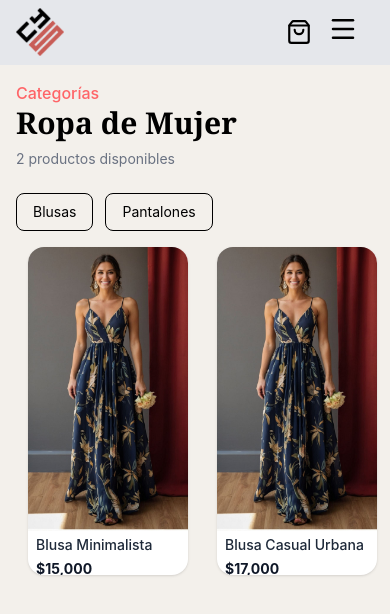
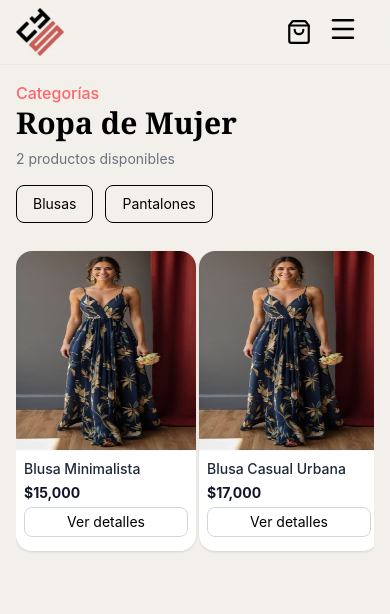
Before and after one commit to ordogens/Proyecto-Formativo-Cliente, a React (Vite) app: page /ropa-mujer in a window 390 px wide. Shown: the top 614 px of the page. Built offline with nearby package versions, Linux system fonts and the light colour scheme.

Commit message:
Solución cards de productos responsiva

```diff
--- a/src/components/header/Header.tsx
+++ b/src/components/header/Header.tsx
@@ -19,20 +19,35 @@
   const { totalItems: cartCount } = shop;
 
   return (
-    <header className="w-full border-b border-gray-200">
-      <div className="w-full bg-gray-200 md:bg-white h-16 flex justify-between items-center px-4 md:px-8">
+    <header
+      className="
+        sticky
+        top-0
+        z-50
+        w-full
+        border-b
+        border-gray-200
+        bg-[#f3f0eb]/10
+        backdrop-blur-md
+      "
+    >
+      <div className="h-16 flex justify-between items-center px-4 md:px-8">
         {/* ===== MOBILE VIEW ===== */}
         <div className="flex items-center md:hidden w-full justify-between">
           <img
             src="/logo-cys-pos.png"
             alt="logo"
-            className="size-12"
+            className="size-12 cursor-pointer"
             onClick={() => navigate("/")}
           />
 
           <div className="flex items-center gap-4">
             <div className="relative">
-              <ShoppingBag size={26} onClick={() => navigate("/carrito")} />
+              <ShoppingBag
+                size={26}
+                className="cursor-pointer"
+                onClick={() => navigate("/carrito")}
+              />
 
               {cartCount > 0 && (
                 <span
@@ -50,6 +65,7 @@
                 </span>
               )}
             </div>
+
             <DropMenu onLoginClick={() => setIsLoginOpen(true)} />
 
             <button onClick={() => setMenuMobileOpen(!menuMobileOpen)}>
@@ -60,7 +76,10 @@
 
         {/* ===== DESKTOP VIEW ===== */}
         <div className="hidden md:flex w-full justify-between items-center">
-          <NavLink to="/" className="text-2xl font-semibold hover:text-red-500 transition duration-300">
+          <NavLink
+            to="/"
+            className="text-2xl font-semibold hover:text-red-500 transition duration-300"
+          >
             CraftYourStyle
           </NavLink>
 
@@ -102,24 +121,36 @@
               className="cursor-pointer"
               onClick={() => setDarkMode(!darkMode)}
             >
-              {darkMode ? <Sun size={26} color="yellow" /> : <Moon size={26} className="hover:text-red-500"/>}
+              {darkMode ? (
+                <Sun size={26} color="yellow" />
+              ) : (
+                <Moon size={26} className="hover:text-red-500" />
+              )}
             </button>
 
             <button
               type="button"
-              className="border-1 border-zinc-200 group w-22 hover:bg-red-500 py-1 px-2 rounded-md flex items-center gap-1 cursor-pointer"
+              className="border border-zinc-200 group hover:bg-red-500 py-1 px-2 rounded-md flex items-center gap-1 cursor-pointer transition-colors"
               onClick={() => setIsLoginOpen(true)}
               aria-label="Abrir login"
             >
-              <p className="text-lg text-orange-600 group-hover:text-[#f3f0eb]">Login</p>
-              <LogIn size={20} className="text-red-500 group-hover:text-[#f3f0eb]" />
+              <p className="text-lg text-orange-600 group-hover:text-[#f3f0eb]">
+                Login
+              </p>
+              <LogIn
+                size={20}
+                className="text-red-500 group-hover:text-[#f3f0eb]"
+              />
             </button>
           </div>
         </div>
       </div>
 
       {isLoginOpen && (
-        <AuthModal isOpen={isLoginOpen} onClose={() => setIsLoginOpen(false)} />
+        <AuthModal
+          isOpen={isLoginOpen}
+          onClose={() => setIsLoginOpen(false)}
+        />
       )}
     </header>
   );
--- a/src/components/modals/Modal.tsx
+++ b/src/components/modals/Modal.tsx
@@ -12,7 +12,7 @@
 
   return (
     <div
-      className="fixed inset-0 bg-black/70 flex justify-center items-center z-50"
+      className="fixed inset-0 bg-black/70 flex justify-center items-center z-50 w-screen h-screen "
       onClick={onClose}
     >
       <div
--- a/src/components/ui/cards/ProductCard.tsx
+++ b/src/components/ui/cards/ProductCard.tsx
@@ -13,12 +13,12 @@
   return (
     <div
       onClick={handleClick}
-      className="bg-white rounded-2xl flex flex-col gap-1 shadow-sm hover:shadow-md w-40 md:w-60 h-82 md:h-120 transition overflow-hidden cursor-pointer"
+      className="bg-white rounded-2xl flex flex-col gap-2 shadow-sm hover:shadow-md w-45 md:w-60 h-75 md:h-95 transition overflow-hidden cursor-pointer mt-3 md:mt-1"
     >
       <img
         src={producto.imagen}
         alt={producto.nombre}
-        className="w-full h-fit"
+        className="w-full h-50 md:h-70"
       />
 
       <div className="px-2 flex flex-col gap-1">
--- a/src/layouts/PrincipalLayout.tsx
+++ b/src/layouts/PrincipalLayout.tsx
@@ -1,8 +1,13 @@
 import { Header } from "../components/header/Header";
+import type { ReactNode } from "react";
 
-export const PrincipalLayout = ({ children }) => {
+interface Props {
+  children: ReactNode;
+}
+
+export const PrincipalLayout = ({ children }: Props) => {
   return (
-    <div className="h-screen w-screen flex flex-col overflow-x-hidden ">
+    <div className="h-screen w-screen flex flex-col overflow-x-hidden bg-[#f3f0eb]">
       <Header />
       <div className="flex-1 h-screen w-screen">{children}</div>
     </div>
--- a/src/layouts/ProductsLayout.tsx
+++ b/src/layouts/ProductsLayout.tsx
@@ -16,8 +16,19 @@
   children,
 }: Props) => {
   return (
-    <section className="h-full bg-[#f3f0eb] p-4 flex flex-col gap-4">
-      <div className="flex flex-col md:flex-row md:items-center md:justify-between gap-6 md:px-16">
+    <section
+      className="
+        h-220
+        md:h-240
+        bg-[#f3f0eb]
+        p-4
+        flex
+        flex-col
+        gap-4
+        overflow-hidden
+      "
+    >
+      <div className="flex flex-col md:flex-row md:items-center md:justify-between gap-4 md:px-16 shrink-0">
         <div>
           <p className="text-red-400 font-medium">{categoriaLabel}</p>
           <h1 className="text-3xl md:text-4xl font-serif font-semibold">
@@ -29,11 +40,21 @@
         </div>
 
         {filtros.length > 0 && (
-          <div className="flex gap-3">
+          <div className="flex gap-3 flex-wrap">
             {filtros.map((filtro) => (
               <button
                 key={filtro}
-                className="border px-4 py-2 rounded-lg text-sm hover:bg-gray-200 transition"
+                className="
+                  border
+                  px-4
+                  py-2
+                  rounded-lg
+                  text-sm
+                  hover:bg-gray-200
+                  transition
+                  focus:bg-black
+                  focus:text-[#f3f0eb]
+                "
               >
                 {filtro}
               </button>
@@ -42,8 +63,10 @@
         )}
       </div>
 
-      <div className="grid grid-cols-2 md:grid-cols-4 w-screen pl-3 md:pl-15">
-        {children}
+      <div className="flex-1 min-h-0 overflow-y-auto md:px-16 ">
+        <div className="grid grid-cols-2 md:grid-cols-6 gap-2 md:gap-14">
+          {children}
+        </div>
       </div>
     </section>
   );
```
Lines whose indentation alone changed are shown as unchanged.
